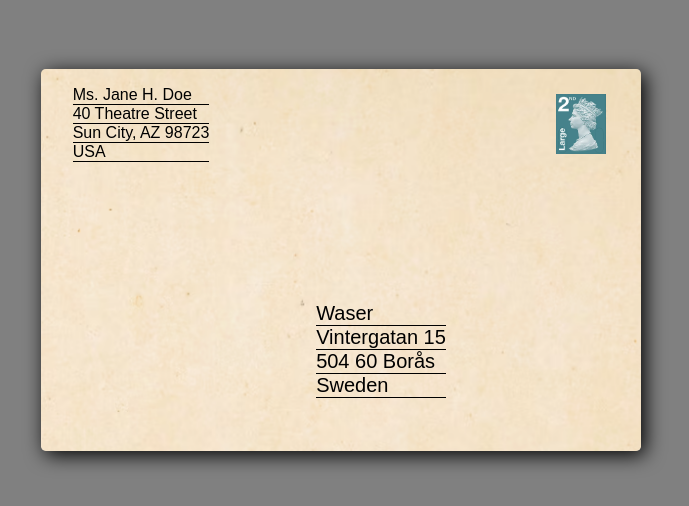
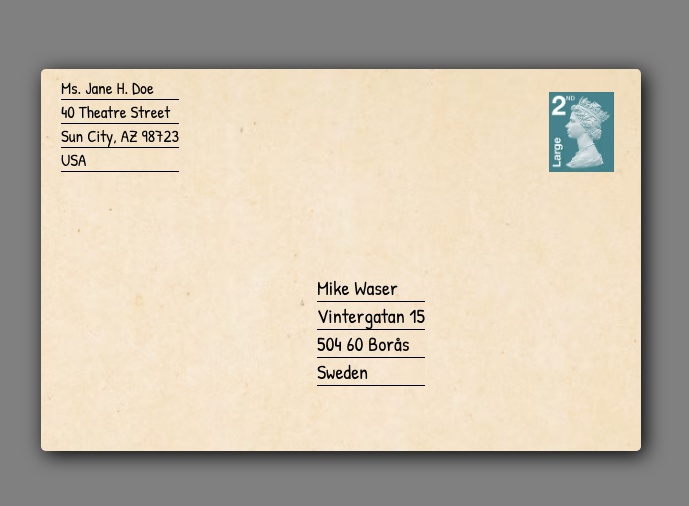
Before and after one commit to MikeWaser/assignment-letter, a plain HTML site: page index.html in a window 1280 px wide. Shown: the part 140-646 px from the top of the page, without its empty margins (299-988 px from the left). Drawn offline with Linux system fonts and the light colour scheme; a web font is replaced by a local one.

Commit message:
git add.->git commit-m "update" -> git puch

```diff
--- a/index.html
+++ b/index.html
@@ -1,31 +1,40 @@
 <!DOCTYPE html>
 <html lang="se">
-
   <head>
-  <meta charset="UTF-8">
-  <meta name="viewport" content="width=device-width, initial-scale=1.0">
+    <meta charset="UTF-8" />
+    <meta name="viewport" content="width=device-width, initial-scale=1.0" />
     <title>Document</title>
-  <link rel="stylesheet" href="style.css">
-  <link rel="preconnect" href="https://fonts.googleapis.com">
-  <link rel="preconnect" href="https://fonts.gstatic.com" crossorigin>
-  <link href="https://fonts.googleapis.com/css2?family=Inclusive+Sans&display=swap" rel="stylesheet">
+    <link rel="stylesheet" href="style.css" />
+    <link rel="preconnect" href="https://fonts.googleapis.com" />
+    <link rel="preconnect" href="https://fonts.gstatic.com" crossorigin />
+    <link
+      href="https://fonts.googleapis.com/css2?family=Inclusive+Sans&family=Just+Another+Hand&family=Patrick+Hand&display=swap"
+      rel="stylesheet"
+    />
   </head>
 
   <body>
-  <img src="images/Skärmbild 2023-09-15 151713.png" alt="letter" class="letter" />
-  <img src="images/Skärmbild 2023-09-17 201104.png" alt="stamp" class="stamp">
-  <div class="adress">
-    <p>Waser</p>
+    <img
+      src="images/Skärmbild 2023-09-15 151713.png"
+      alt="letter"
+      class="letter"
+    />
+    <img
+      src="images/Skärmbild 2023-09-17 201104.png"
+      alt="stamp"
+      class="stamp"
+    />
+    <div class="receiver">
+      <p>Mike Waser</p>
       <p>Vintergatan 15</p>
       <p>504 60 Borås</p>
       <p>Sweden</p>
     </div>
     <div class="sender">
       <p>Ms. Jane H. Doe</p>
-    <p>40 Theatre Street </p>
-    <p>Sun City, AZ 98723 </p>
+      <p>40 Theatre Street</p>
+      <p>Sun City, AZ 98723</p>
       <p>USA</p>
     </div>
   </body>
-
 </html>
--- a/style.css
+++ b/style.css
@@ -1,43 +1,46 @@
-body{
-    margin: 0;
+body {
   background-color: gray;
-    height: 100vh;
-    width: 100vw;
   display: flex;
   justify-content: center;
   align-items: center;
+  margin: 0;
+  height: 100vh;
+  width: 100vw;
 }
 
-.letter{
+.letter {
+  position: relative;
   max-width: 600px;
   box-shadow: 4px 4px 20px;
-    position: relative;
   border-radius: 0.3em;
 }
 
-.adress{
+.receiver {
+  position: absolute;
   font-size: 20px;
-    margin-left: 4em;
-    margin-top: 9em;
-    position: absolute;
+  margin-left: 3em;
+  margin-top: 7em;
 }
 
-.sender{
+.sender {
   position: absolute;
-    margin-right: 25em;
-    margin-bottom: 17em;
+  font-size: 17px;
+  margin-right: 26em;
+  margin-bottom: 16em;
 }
 
-.stamp{
+.stamp {
   position: absolute;
-    width: 50px;
+  width: 65px;
   height: auto;
-    margin-bottom: 17em;
+  margin-bottom: 16em;
   margin-left: 30em;
 }
 
-p{
-    font-family: 'Inclusive Sans', sans-serif;
+p {
+  font-family: "Inclusive Sans", sans-serif;
+  font-family: "Just Another Hand", cursive;
+  font-family: "Patrick Hand", cursive;
   border-bottom: 1px solid black;
   margin: 0;
 }
```
Lines whose indentation alone changed are shown as unchanged.
